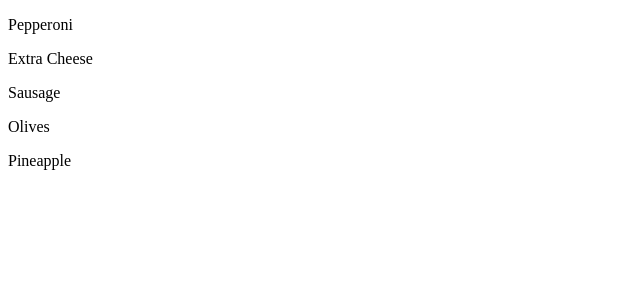
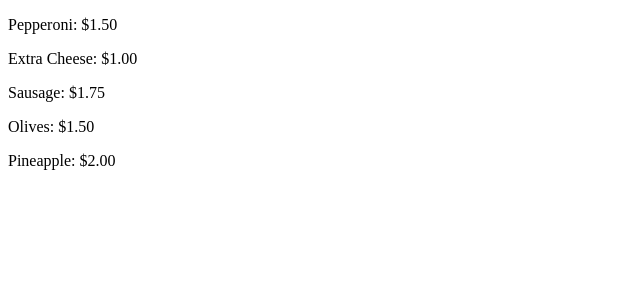
Before and after one commit to tsteelematc/components, an Angular app: page / in a window 1280 px wide. Shown: the top 300 px of the page, without its empty margins (0-640 px from the left). Built offline with nearby package versions, Linux system fonts and the light colour scheme.

Commit message:
Added currency filter to the pizza topping price. 'topping.price | currency'

```diff
--- a/src/app/pizza/pizza.component.html
+++ b/src/app/pizza/pizza.component.html
@@ -1,3 +1,3 @@
 <div>
-  <p *ngFor="let topping of availableToppings">{{topping.name}}</p>
+  <p *ngFor="let topping of availableToppings">{{topping.name}}: {{topping.price | currency}}</p>
 </div>
```
